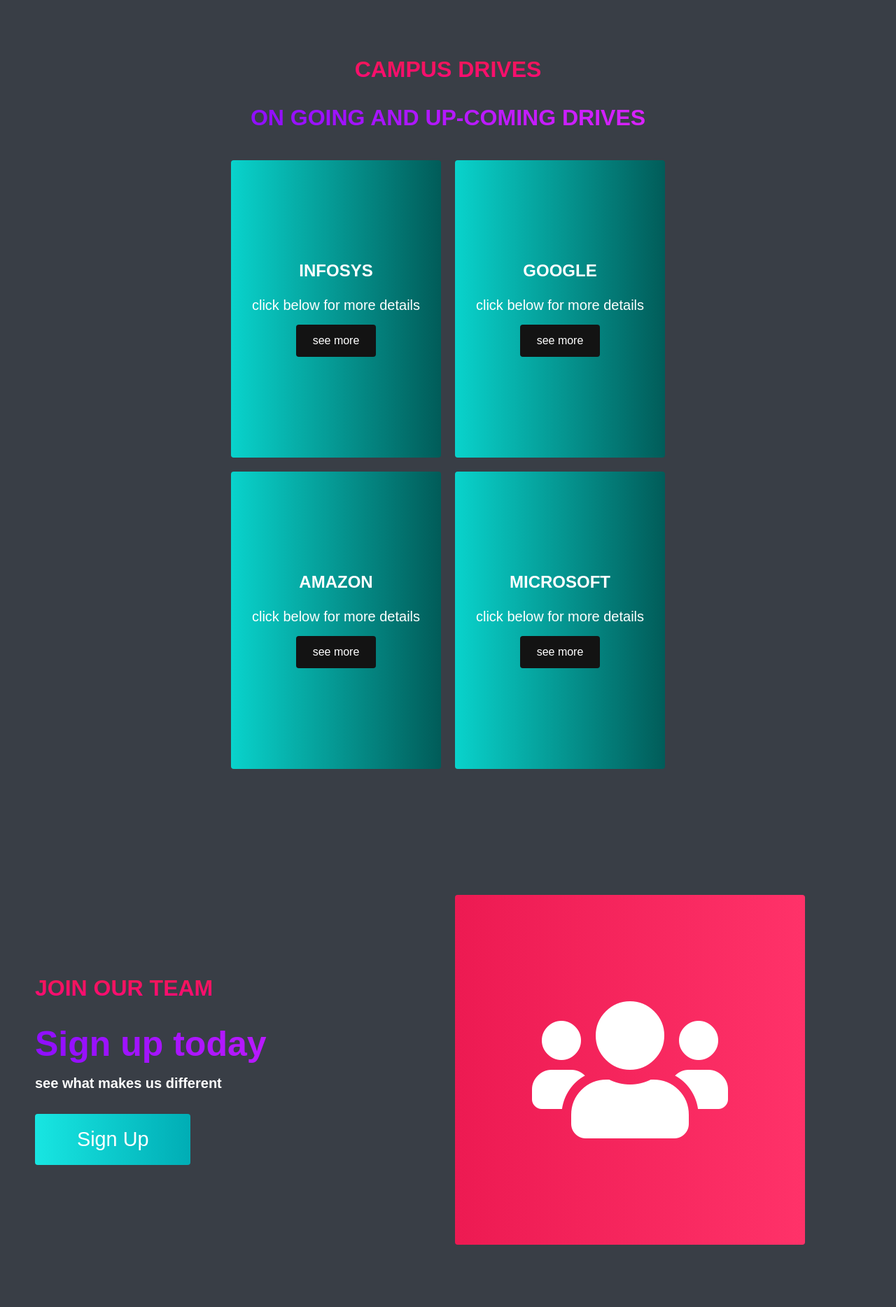
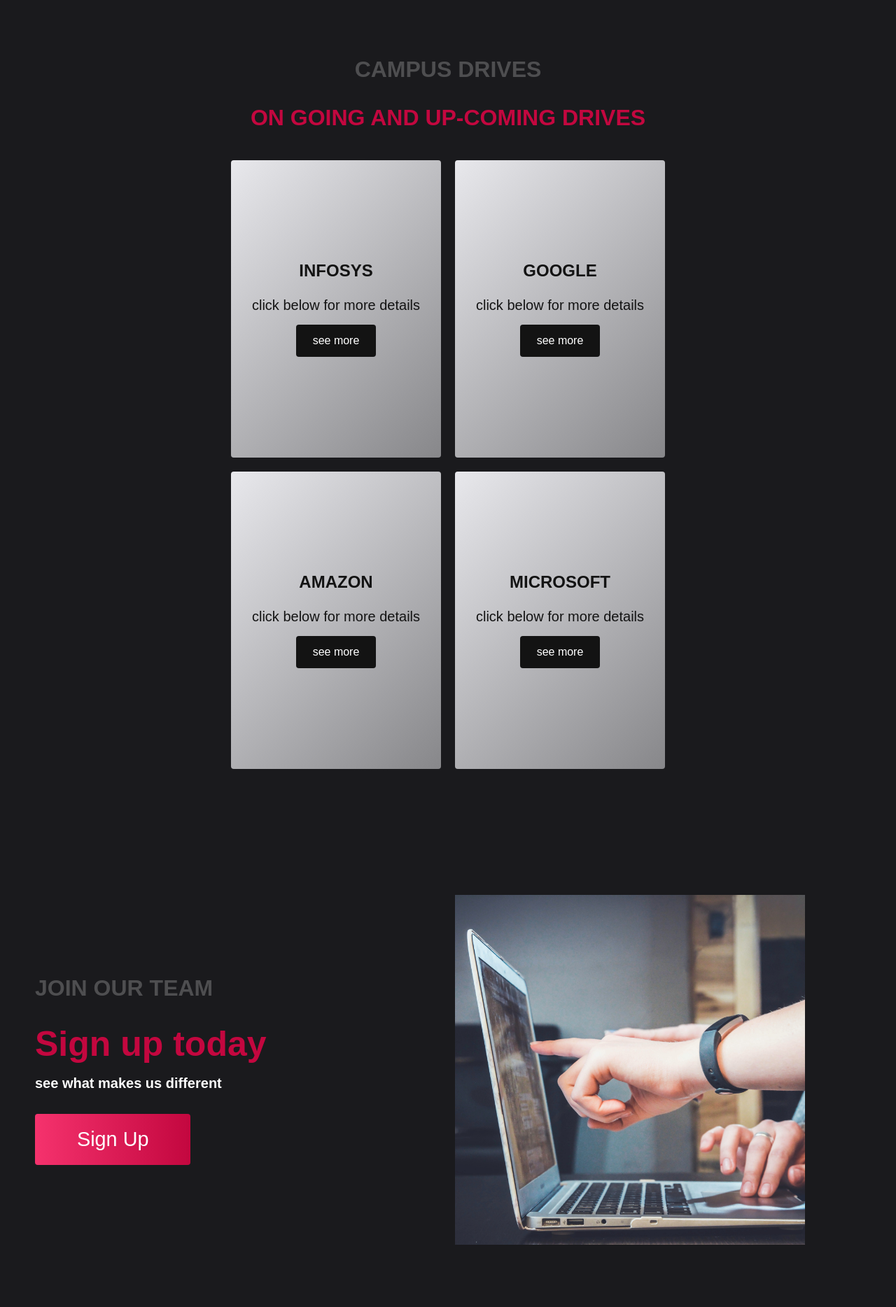
Before and after one commit to IshwaryaSriram/Placement-Portal, a PHP site: page / in a window 1280 px wide. Shown: the part 1146-3014 px from the top of the page at 70% size. Run offline with PHP 8.4, Linux system fonts and the light colour scheme.

Commit message:
main page css changes

```diff
--- a/mainpage/app.js
+++ b/mainpage/app.js
@@ -16,6 +16,8 @@
     const homeMenu = document.querySelector('#home-page')
     const aboutMenu = document.querySelector('#about-page')
     const servicesMenu = document.querySelector('#services-page')
+    const signupMenu = document.querySelector('#signup-page')
+
     let scrollPos = window.scrollY
     //to find out pixels of diff parts of the page
     console.log(scrollPos);
@@ -35,6 +37,12 @@
     else if(window.innerWidth > 960 && scrollPos <1800){
         servicesMenu.classList.add('highlight')
         aboutMenu.classList.remove('highlight')
+        signupMenu.classList.remove('highlight')
+        return
+    }
+    else if(window.innerWidth > 960 && scrollPos <2000){
+        signupMenu.classList.add('highlight')
+        servicesMenu.classList.remove('highlight')
         return
     }
 
--- a/mainpage/index.html
+++ b/mainpage/index.html
@@ -29,9 +29,12 @@
                 <li class="navbar__item">
                     <a href="#services" class="navbar__links" id="services-page">Campus Drives</a>
                 </li>
+                <li class="navbar__item">
+                    <a href="#sign-up" class="navbar__links" id="signup-page">Signup</a>
+                </li>
                 <li class="navbar__btn">
                     <div class="dropdown">
-                    <button class="button" id="signup">Sign up/Login
+                    <button class="button" id="signup">Login
                         <i class="fa fa-caret-down"></i>
                     </button>
                     <div class="dropdown_content">
@@ -57,7 +60,8 @@
     <div class="main" id="about">
         <div class="main__container">
             <div class="main__img--container">
-                <div class="main__img--card"><i class="fas fa-layer-group"></i></div>
+                <!-- <div class="main__img--card"><i class="fas fa-layer-group"></i></div> -->
+                <div class="main__img--card"><img src="picsquare.jpg" alt=""></div>
             </div>
             <div class="main__content">
                 <h1>A few words about us</h1>
@@ -106,7 +110,8 @@
                 <button class="main__btn"><a href="form2.html">Sign Up</a></button>
             </div>
             <div class="main__img--container">
-                <div class="main__img--card" id="card-2"><i class="fas fa-users"></i></div>
+                <!-- <div class="main__img--card" id="card-2"><i class="fas fa-users"></i></div> -->
+                <div class="main__img--card" id="card-2"><img src="picsquare2.jpg" alt=""></div>
             </div>
         </div>
     </div>
--- a/mainpage/styles.css
+++ b/mainpage/styles.css
@@ -310,7 +302,7 @@
 
   /* about section */
   .main{
-    background-color: #393e46;
+      background-color: #1a1a1d;
       padding: 5rem 0;
   }
 
@@ -336,6 +328,7 @@
       font-size: 2rem;
       background-color: #fe3b6f;
       background-image: linear-gradient(to top, #ff087b 0%, #ed1a52 100%);
+      background:#4e4e50;
       background-size: 100%;
       -webkit-background-clip: text;
       -moz-background-clip: text;
@@ -348,9 +341,10 @@
   .main__content h2{
       font-size: 4rem;
       font-size: 50px;
-    background: #ff8177;  /* fallback for old browsers */
-    background: -webkit-linear-gradient(to right, #9114ff, #da22ff);  /* Chrome 10-25, Safari 5.1-6 */
-    background: linear-gradient(to right, #8f0eff, #da22ff); /* W3C, IE 10+/ Edge, Firefox 16+, Chrome 26+, Opera 12+, Safari 7+ */
+      /* background: #ff8177;  fallback for old browsers */
+      /* background: -webkit-linear-gradient(to right, #9114ff, #da22ff);  Chrome 10-25, Safari 5.1-6 */
+      /* background: linear-gradient(to right, #8f0eff, #da22ff); W3C, IE 10+/ Edge, Firefox 16+, Chrome 26+, Opera 12+, Safari 7+ */
+      background: #c3073f;
       background-size: 100%;
       -webkit-background-clip: text;
       -moz-background-clip: text;
@@ -366,12 +360,9 @@
 
   .main__btn{
       font-size: 1.8rem;
-    background: #FC354C;  /* fallback for old browsers */
-    background: -webkit-linear-gradient(to right, #0ABFBC, #FC354C);  /* Chrome 10-25, Safari 5.1-6 */
-    background: linear-gradient(to right, #0ABFBC, #FC354C); /* W3C, IE 10+/ Edge, Firefox 16+, Chrome 26+, Opera 12+, Safari 7+ */
-    background: #FC354C;  /* fallback for old browsers */
-    background: -webkit-linear-gradient(to right, #18e6e2, #00adb5);  /* Chrome 10-25, Safari 5.1-6 */
-    background: linear-gradient(to right, #18e6e2, #00adb5);
+      background: #FC354C;
+      background: -webkit-linear-gradient(to right, #18e6e2, #00adb5);
+      background: linear-gradient(to right,#f5326d, #c3073f);
       padding: 20px 60px;
       border: none;
       border-radius: 4px;
@@ -396,7 +387,7 @@
       left: 0;
       width: 0;
       height: 100%;
-    background: #0ABFBC;
+      background: #f5326d;
       transition: all 0.35s;
       border-radius: 4px;
       /* he added this in a seperate tag as below, but works like this also */
@@ -425,12 +416,9 @@
       justify-content: center;
       color: #fff;
       background-image: linear-gradient(to right,#00dbde 0%,#fc00ff 100%);
-    background: #007991;  /* fallback for old browsers */
-    background: -webkit-linear-gradient(to right, #78ffd6, #007991);  /* Chrome 10-25, Safari 5.1-6 */
-    background: linear-gradient(to right, #78ffd6, #007991); /* W3C, IE 10+/ Edge, Firefox 16+, Chrome 26+, Opera 12+, Safari 7+ */
       background: #6a3093;
       background: -webkit-linear-gradient(to right, #a044ff, #6a3093);
-    background: linear-gradient(to right, #b874fc, #6a3093);
+      background: linear-gradient(to right, #f3b4b4, #9b273e);
   }
 
   .fa-layer-group, .fa-users, .fa-user-tie{
@@ -443,7 +431,7 @@
   #card-2{
       background: #ff512f;
       background: -webkit-linear-gradient(to right, #dd2476, #ff512f);
-    background: linear-gradient(to right, #ed1a52, #ff3269);
+      background: linear-gradient(to right, #f3b4b4, #9b273e);
   }
 
   /* mobile responsive */
@@ -518,7 +506,7 @@
 
   /* services section */
   .services{
-    background:#393e46;
+      background:#1a1a1d;
       display: flex;
       flex-direction: column;
       justify-content: center;
@@ -528,11 +516,8 @@
   }
 
   .services h1{
-    background-color: #ff8177;
-    background-image: linear-gradient(to right, #ff0844 0%, #f7673c 100%);
-    background-color: #fe3b6f;
-    background-image: linear-gradient(to top, #ff087b 0%, #ed1a52 100%);
-
+      background-color: #4e4e50;
+      /* background-image: linear-gradient(to top, #ff087b 0%, #ed1a52 100%); */
       background-size: 100%;
       -webkit-background-clip: text;
       -moz-background-clip: text;
@@ -542,12 +527,13 @@
       font-size: 2rem;
   }
   .services h2{
-    background-color: #ff8177;
-    background-image: linear-gradient(to right, #ff0844 0%, #f7673c 100%);
+      align-items: center;
+      justify-content: center;
       background-color: #fe3b6f;
       background-image: linear-gradient(to top, #ff087b 0%, #ed1a52 100%);
       background: -webkit-linear-gradient(to right, #9114ff, #da22ff);  /* Chrome 10-25, Safari 5.1-6 */
       background: linear-gradient(to right, #8f0eff, #da22ff);
+      background: #c3073f;
       background-size: 100%;
       -webkit-background-clip: text;
       -moz-background-clip: text;
@@ -571,33 +557,27 @@
       display: flex;
       flex-direction: column;
       justify-content: center;
-    color: #fff;
+      color: #131313;
       background-image: linear-gradient(to right,#00dbde 0%,#fc00ff 100%);
       background: #1CD8D2;  /* fallback for old browsers */
       background: -webkit-linear-gradient(to right, #93EDC7, #1CD8D2);
-    background: linear-gradient(to right, #09d3cc, #015c59);
+      background: linear-gradient(-225deg, #f78282, #c3073f);
+      background: linear-gradient(-225deg, #727275, #4e4e50);
+      background: linear-gradient(-225deg, #e8e8ec, #87878a);
       transition: 0.3s ease-in;
   }
 
   .services__card:nth-child(2){
-    background: #4568DC;
-    background: -webkit-linear-gradient(to right, #B06AB3, #4568DC);
-    background: linear-gradient(to right, #B06AB3, #4568DC);
-    background: #8e9eab;  /* fallback for old browsers */
-    background: -webkit-linear-gradient(to right, #eef2f3, #8e9eab);  /* Chrome 10-25, Safari 5.1-6 */
-    background: linear-gradient(to right, #eef2f3, #8e9eab); /* W3C, IE 10+/ Edge, Firefox 16+, Chrome 26+, Opera 12+, Safari 7+ */
+      background: #ff512f;
+      background: -webkit-linear-gradient(to right, #dd2476, hsl(10, 100%, 59%));
+      background: linear-gradient(-225deg, #f78282, #c3073f);
+      background: linear-gradient(-225deg, #e8e8ec, #87878a);
+  }
+  .services__card:nth-child(3) {
       background: #ff512f;
       background: -webkit-linear-gradient(to right, #dd2476, #ff512f);
-    background: linear-gradient(to right, #09d3cc, #015c59);
-}
-.services__card:nth-child(3) {
-    background-image: linear-gradient(-225deg, #231557 0%,#44107a 29%,#ff1361 67%,#fff800 100%);
-    background: #8e9eab;  /* fallback for old browsers */
-    background: -webkit-linear-gradient(to right, #eef2f3, #8e9eab);  /* Chrome 10-25, Safari 5.1-6 */
-    background: linear-gradient(to right, #eef2f3, #8e9eab); /* W3C, IE 10+/ Edge, Firefox 16+, Chrome 26+, Opera 12+, Safari 7+ */
-    background: #ff512f;
-    background: -webkit-linear-gradient(to right, #dd2476, #ff512f);
-    background: linear-gradient(to right, #09d3cc, #015c59);
+      background: linear-gradient(-225deg, #f78282, #c3073f);
+      background: linear-gradient(-225deg, #e8e8ec, #87878a);
   }
 
 
@@ -636,11 +616,16 @@
       transform:scale(1.075);
       transition: 0.3s ease-in;
       cursor: pointer;
+      color: #fff;
+      background: linear-gradient(-225deg, #4b4b4d, #2a2a2b);
   }
 
   @media screen and (max-width:1300px) {
       .services__wrapper{
           grid-template-columns: 1fr 1fr;
+      }
+      .services h2{
+          text-align: center;
       }
   }
 
```
Also changed, not shown: other parts of mainpage/styles.css (+21 -29 lines), mainpage/picsquare2.jpg (added), 1 other file. Lines whose indentation alone changed are shown as unchanged.
